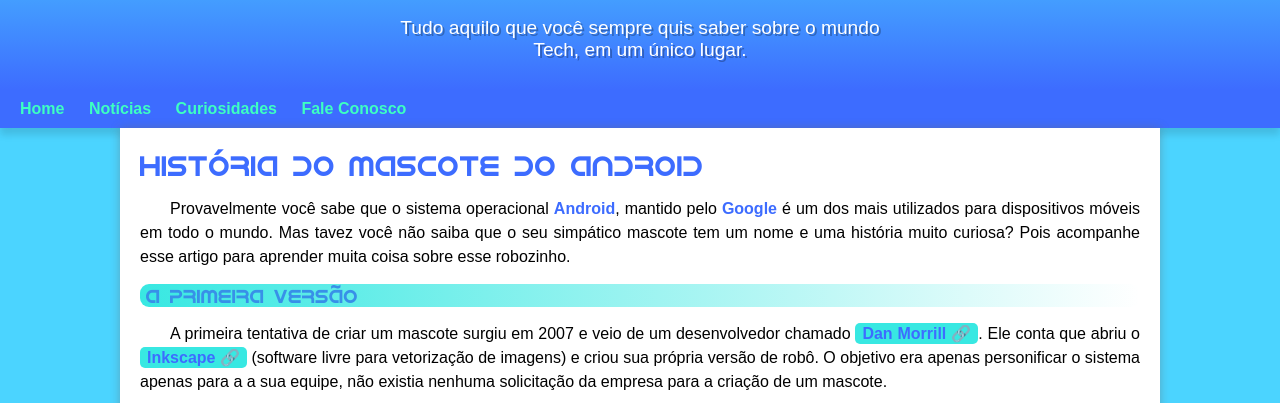
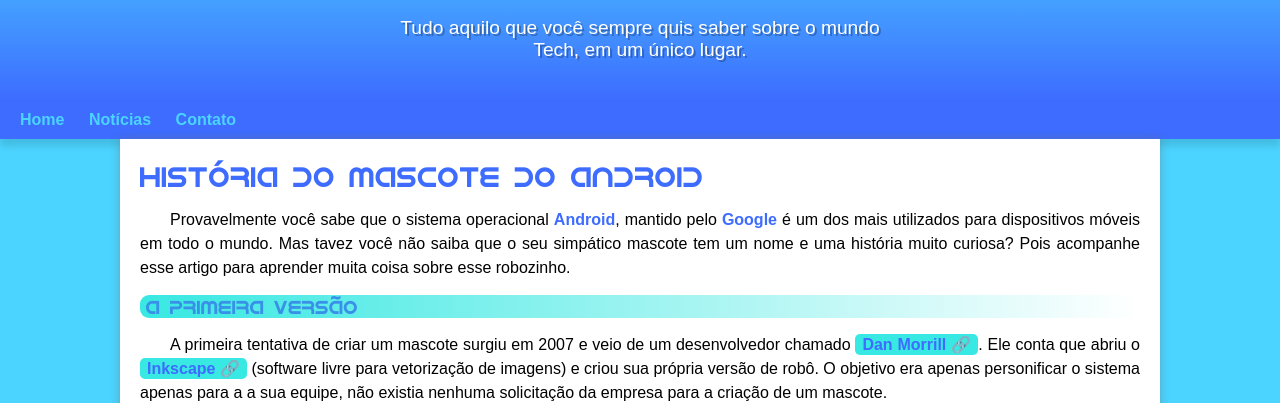
Before and after one commit to ViniMagaa/projeto-android, a plain HTML site: page index.html in a window 1280 px wide. Shown: the part 100-503 px from the top of the page. Drawn offline with Linux system fonts and the light colour scheme.

Commit message:
problema de padding e cores corrigidas

```diff
--- a/index.html
+++ b/index.html
@@ -17,8 +17,7 @@
     <nav>
         <a href="#">Home</a>
         <a href="#">Notícias</a>
-        <a href="#">Curiosidades</a>
-        <a href="#">Fale Conosco</a>
+        <a href="#">Contato</a>
     </nav>
 
     <main>
--- a/style.css
+++ b/style.css
@@ -59,7 +59,7 @@ header > p {
     color: var(--cor0);
     max-width: 500px;
     margin: auto;
-    margin-bottom: 20px;
+    padding-bottom: 40px;
     padding-right: 10px;
     padding-left: 10px;
     text-shadow: 2px 2px 0px rgba(0, 0, 0, 0.267);
@@ -73,18 +73,18 @@ nav {
 }
 
 nav > a {
-    color: var(--cor5);
+    color: var(--cor3);
     padding: 10px;
-    border-top-left-radius: 5px;
-    border-top-right-radius: 5px;
+    border-top-left-radius: 8px;
+    border-top-right-radius: 8px;
     text-decoration: none;
     font-weight: bold;
-    transition-duration: .20s;
+    transition-duration: .15s;
 }
 
 nav > a:hover {
     background-color: var(--cor3);
-    color: var(--cor1);
+    color: var(--cor0);
 }
 
 main {
```
